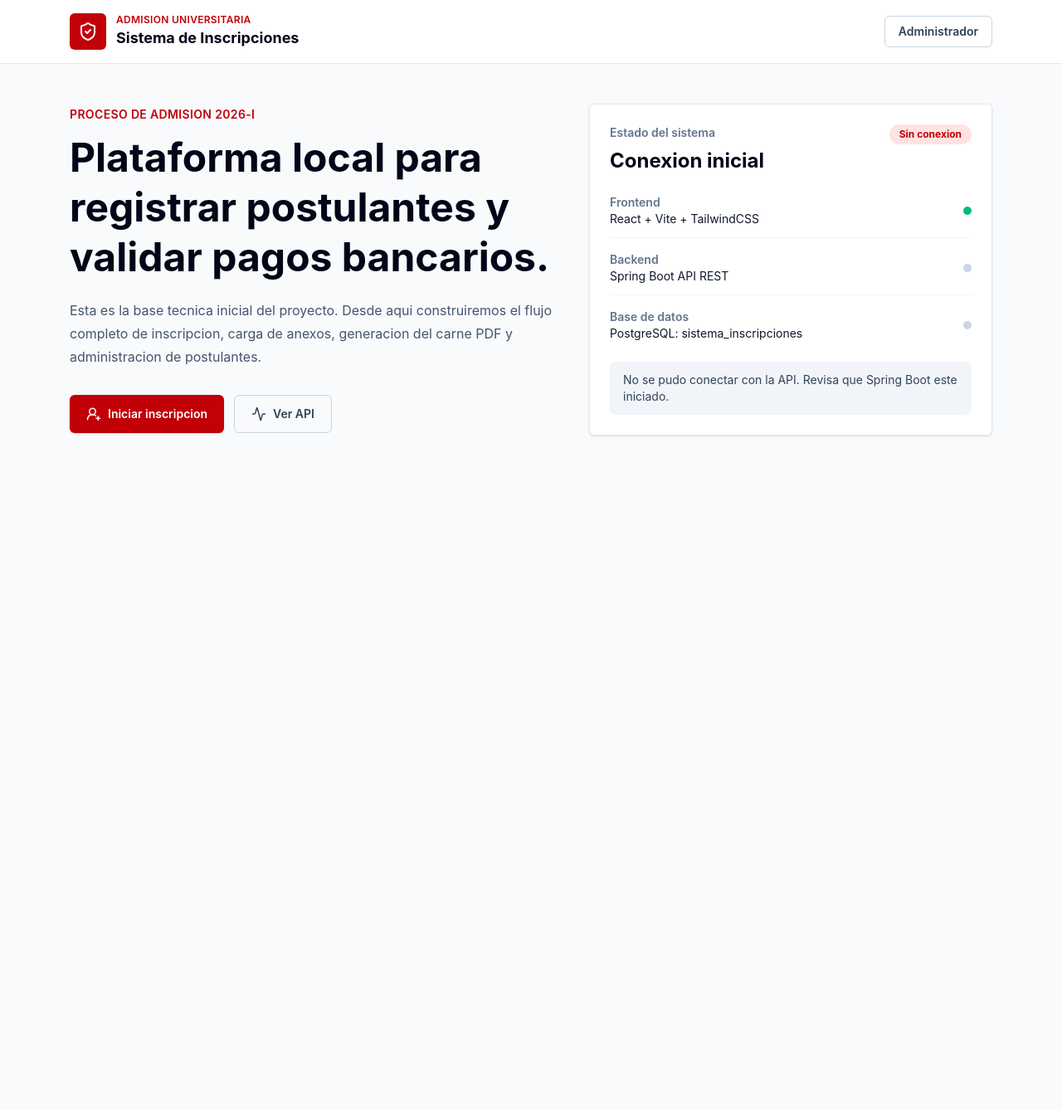
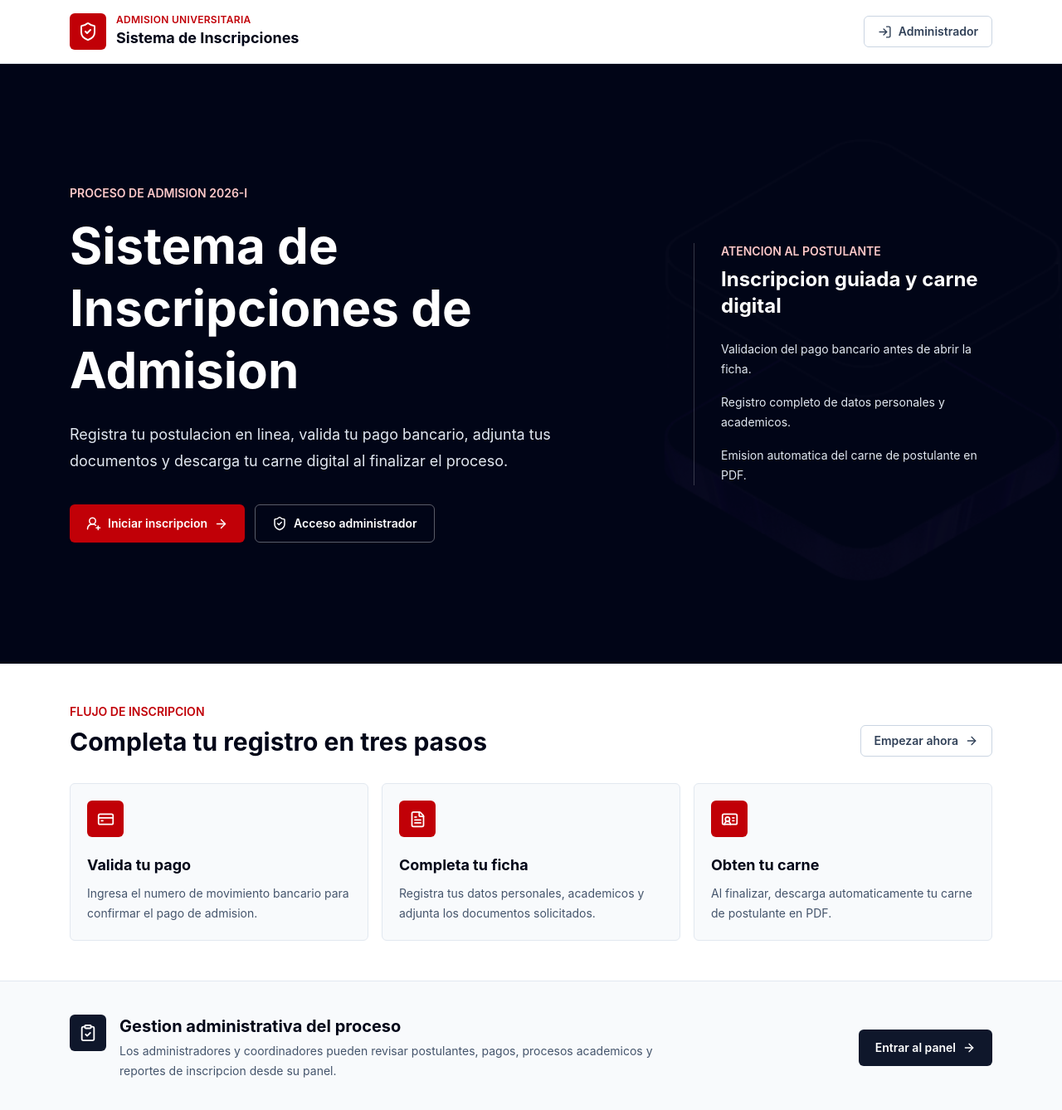
Before and after one commit to willy-vilca/frontend-sistema-inscripciones, a React (Vite) app: page / in a window 1280 px wide. Shown: the top 1338 px of the page at 83% size. Before the commit the page ends 800 px from the top, so only its background shows below. Built offline with nearby package versions, Linux system fonts and the light colour scheme; no server answers.

Commit message:
pagina de bienvenida

```diff
--- a/src/App.jsx
+++ b/src/App.jsx
@@ -1,7 +1,14 @@
-import { useEffect, useState } from 'react'
 import { Link, Route, Routes } from 'react-router-dom'
-import { Activity, ShieldCheck, UserRoundPlus } from 'lucide-react'
-import { getApiStatus } from './services/api'
+import {
+  ArrowRight,
+  ClipboardCheck,
+  CreditCard,
+  FileText,
+  IdCard,
+  LogIn,
+  ShieldCheck,
+  UserRoundPlus,
+} from 'lucide-react'
 import { RequireAdminAuth } from './components/admin/RequireAdminAuth'
 import { AdminPaymentsPage } from './pages/admin/AdminPaymentsPage'
 import { AdminPlaceholderPage } from './pages/admin/AdminPlaceholderPage'
@@ -12,6 +19,7 @@ import { AdminUsersPage } from './pages/admin/AdminUsersPage'
 import { AdminAcademicPage } from './pages/admin/AdminAcademicPage'
 import { RegistrationStartPage } from './pages/registration/RegistrationStartPage'
 import { ApplicationFormPlaceholderPage } from './pages/registration/ApplicationFormPlaceholderPage'
+import heroImage from './assets/hero.png'
 
 function App() {
   return (
@@ -36,33 +44,27 @@ function ProtectedAdmin({ children, requiredRole }) {
 }
 
 function HomePage() {
-  const [apiState, setApiState] = useState({
-    loading: true,
-    online: false,
-    message: 'Verificando conexion con el backend...',
-  })
-
-  useEffect(() => {
-    getApiStatus()
-      .then((data) => {
-        setApiState({
-          loading: false,
-          online: data.status === 'online',
-          message: data.message,
-        })
-      })
-      .catch(() => {
-        setApiState({
-          loading: false,
-          online: false,
-          message: 'No se pudo conectar con la API. Revisa que Spring Boot este iniciado.',
-        })
-      })
-  }, [])
+  const applicationSteps = [
+    {
+      icon: CreditCard,
+      title: 'Valida tu pago',
+      description: 'Ingresa el numero de movimiento bancario para confirmar el pago de admision.',
+    },
+    {
+      icon: FileText,
+      title: 'Completa tu ficha',
+      description: 'Registra tus datos personales, academicos y adjunta los documentos solicitados.',
+    },
+    {
+      icon: IdCard,
+      title: 'Obten tu carne',
+      description: 'Al finalizar, descarga automaticamente tu carne de postulante en PDF.',
+    },
+  ]
 
   return (
     <main className="min-h-screen bg-slate-50 text-slate-900">
-      <header className="border-b border-slate-200 bg-white">
+      <header className="sticky top-0 z-30 border-b border-slate-200 bg-white/95 backdrop-blur">
         <div className="mx-auto flex w-full max-w-6xl items-center justify-between px-5 py-4">
           <div className="flex items-center gap-3">
             <div className="flex h-11 w-11 items-center justify-center rounded-md bg-red-700 text-white">
@@ -79,98 +81,146 @@ function HomePage() {
           </div>
           <Link
             to="/admin/login"
-            className="rounded-md border border-slate-300 px-4 py-2 text-sm font-semibold text-slate-700 transition hover:border-red-700 hover:text-red-700"
+            className="inline-flex items-center gap-2 rounded-md border border-slate-300 px-4 py-2 text-sm font-semibold text-slate-700 transition hover:border-red-700 hover:text-red-700"
           >
+            <LogIn size={17} aria-hidden="true" />
             Administrador
           </Link>
         </div>
       </header>
 
-      <section className="mx-auto grid w-full max-w-6xl gap-8 px-5 py-12 lg:grid-cols-[1.1fr_0.9fr] lg:items-center">
-        <div className="text-left">
-          <p className="mb-3 text-sm font-semibold uppercase tracking-wide text-red-700">
+      <section className="relative overflow-hidden bg-slate-950 text-white">
+        <img
+          src={heroImage}
+          alt=""
+          className="absolute right-[-2rem] top-20 hidden h-[34rem] w-[34rem] object-contain opacity-20 lg:block"
+          aria-hidden="true"
+        />
+        <div className="absolute inset-0 bg-slate-950/82" />
+
+        <div className="relative mx-auto grid min-h-[calc(100vh-77px)] w-full max-w-6xl content-center gap-10 px-5 py-16 lg:grid-cols-[1fr_360px] lg:items-center">
+          <div className="max-w-3xl text-left">
+            <p className="mb-4 text-sm font-semibold uppercase text-red-200">
               Proceso de admision 2026-I
             </p>
-          <h2 className="max-w-3xl text-4xl font-bold leading-tight text-slate-950 md:text-5xl">
-            Plataforma local para registrar postulantes y validar pagos bancarios.
+            <h2 className="text-4xl font-bold leading-tight md:text-6xl">
+              Sistema de Inscripciones de Admision
             </h2>
-          <p className="mt-5 max-w-2xl text-base leading-7 text-slate-600">
-            Esta es la base tecnica inicial del proyecto. Desde aqui construiremos
-            el flujo completo de inscripcion, carga de anexos, generacion del carne
-            PDF y administracion de postulantes.
+            <p className="mt-6 max-w-2xl text-base leading-8 text-slate-200 md:text-lg">
+              Registra tu postulacion en linea, valida tu pago bancario,
+              adjunta tus documentos y descarga tu carne digital al finalizar
+              el proceso.
             </p>
 
-          <div className="mt-8 flex flex-wrap gap-3">
+            <div className="mt-9 flex flex-wrap gap-3">
               <Link
                 to="/inscripcion"
                 className="inline-flex items-center gap-2 rounded-md bg-red-700 px-5 py-3 text-sm font-semibold text-white shadow-sm transition hover:bg-red-800"
               >
                 <UserRoundPlus size={18} aria-hidden="true" />
                 Iniciar inscripcion
+                <ArrowRight size={17} aria-hidden="true" />
               </Link>
-            <a
-              href="http://localhost:8080/api/status"
-              target="_blank"
-              rel="noreferrer"
-              className="inline-flex items-center gap-2 rounded-md border border-slate-300 px-5 py-3 text-sm font-semibold text-slate-700 transition hover:border-slate-500"
+              <Link
+                to="/admin/login"
+                className="inline-flex items-center gap-2 rounded-md border border-white/35 px-5 py-3 text-sm font-semibold text-white transition hover:border-white hover:bg-white/10"
               >
-              <Activity size={18} aria-hidden="true" />
-              Ver API
-            </a>
+                <ShieldCheck size={18} aria-hidden="true" />
+                Acceso administrador
+              </Link>
             </div>
           </div>
 
-        <div className="rounded-md border border-slate-200 bg-white p-6 text-left shadow-sm">
-          <div className="flex items-start justify-between gap-4">
+          <aside className="hidden text-left lg:block">
+            <div className="border-l border-white/20 pl-8">
+              <p className="text-sm font-semibold uppercase text-red-200">
+                Atencion al postulante
+              </p>
+              <h3 className="mt-2 text-2xl font-bold">
+                Inscripcion guiada y carne digital
+              </h3>
+              <div className="mt-6 space-y-4 text-sm leading-6 text-slate-200">
+                <p>Validacion del pago bancario antes de abrir la ficha.</p>
+                <p>Registro completo de datos personales y academicos.</p>
+                <p>Emision automatica del carne de postulante en PDF.</p>
+              </div>
+            </div>
+          </aside>
+        </div>
+      </section>
+
+      <section className="border-b border-slate-200 bg-white">
+        <div className="mx-auto w-full max-w-6xl px-5 py-12">
+          <div className="mb-8 flex flex-col justify-between gap-3 text-left md:flex-row md:items-end">
             <div>
-              <p className="text-sm font-semibold text-slate-500">Estado del sistema</p>
-              <h3 className="mt-2 text-2xl font-bold text-slate-950">
-                Conexion inicial
-              </h3>
+              <p className="text-sm font-semibold uppercase text-red-700">
+                Flujo de inscripcion
+              </p>
+              <h2 className="mt-2 text-3xl font-bold text-slate-950">
+                Completa tu registro en tres pasos
+              </h2>
             </div>
-            <span
-              className={`rounded-full px-3 py-1 text-xs font-bold ${
-                apiState.online
-                  ? 'bg-emerald-100 text-emerald-700'
-                  : apiState.loading
-                    ? 'bg-amber-100 text-amber-700'
-                    : 'bg-red-100 text-red-700'
-              }`}
+            <Link
+              to="/inscripcion"
+              className="inline-flex w-fit items-center gap-2 rounded-md border border-slate-300 px-4 py-2 text-sm font-semibold text-slate-700 transition hover:border-red-700 hover:text-red-700"
             >
-              {apiState.online ? 'Online' : apiState.loading ? 'Verificando' : 'Sin conexion'}
-            </span>
+              Empezar ahora
+              <ArrowRight size={16} aria-hidden="true" />
+            </Link>
           </div>
 
-          <div className="mt-6 space-y-4">
-            <StatusRow label="Frontend" value="React + Vite + TailwindCSS" ok />
-            <StatusRow label="Backend" value="Spring Boot API REST" ok={apiState.online} />
-            <StatusRow label="Base de datos" value="PostgreSQL: sistema_inscripciones" ok={apiState.online} />
+          <div className="grid gap-4 md:grid-cols-3">
+            {applicationSteps.map((step) => {
+              const StepIcon = step.icon
+
+              return (
+                <article
+                  key={step.title}
+                  className="rounded-md border border-slate-200 bg-slate-50 p-5 text-left"
+                >
+                  <div className="flex h-11 w-11 items-center justify-center rounded-md bg-red-700 text-white">
+                    <StepIcon size={21} aria-hidden="true" />
                   </div>
+                  <h3 className="mt-5 text-lg font-bold text-slate-950">
+                    {step.title}
+                  </h3>
+                  <p className="mt-2 text-sm leading-6 text-slate-600">
+                    {step.description}
+                  </p>
+                </article>
+              )
+            })}
+          </div>
+        </div>
+      </section>
 
-          <p className="mt-6 rounded-md bg-slate-100 px-4 py-3 text-sm text-slate-700">
-            {apiState.message}
+      <section className="bg-slate-50">
+        <div className="mx-auto flex w-full max-w-6xl flex-col gap-4 px-5 py-10 text-left md:flex-row md:items-center md:justify-between">
+          <div className="flex items-start gap-4">
+            <div className="flex h-11 w-11 shrink-0 items-center justify-center rounded-md bg-slate-900 text-white">
+              <ClipboardCheck size={22} aria-hidden="true" />
+            </div>
+            <div>
+              <h2 className="text-xl font-bold text-slate-950">
+                Gestion administrativa del proceso
+              </h2>
+              <p className="mt-1 max-w-2xl text-sm leading-6 text-slate-600">
+                Los administradores y coordinadores pueden revisar postulantes,
+                pagos, procesos academicos y reportes de inscripcion desde su panel.
               </p>
+            </div>
+          </div>
+          <Link
+            to="/admin/login"
+            className="inline-flex w-fit items-center gap-2 rounded-md bg-slate-900 px-5 py-3 text-sm font-semibold text-white transition hover:bg-slate-800"
+          >
+            Entrar al panel
+            <ArrowRight size={16} aria-hidden="true" />
+          </Link>
         </div>
       </section>
     </main>
   )
 }
 
-function StatusRow({ label, value, ok }) {
-  return (
-    <div className="flex items-center justify-between gap-4 border-b border-slate-100 pb-3 last:border-b-0 last:pb-0">
-      <div>
-        <p className="text-sm font-semibold text-slate-500">{label}</p>
-        <p className="text-sm text-slate-900">{value}</p>
-      </div>
-      <span
-        className={`h-2.5 w-2.5 rounded-full ${
-          ok ? 'bg-emerald-500' : 'bg-slate-300'
-        }`}
-        aria-label={ok ? 'Disponible' : 'Pendiente'}
-      />
-    </div>
-  )
-}
-
 export default App
```
Lines whose indentation alone changed are shown as unchanged.
